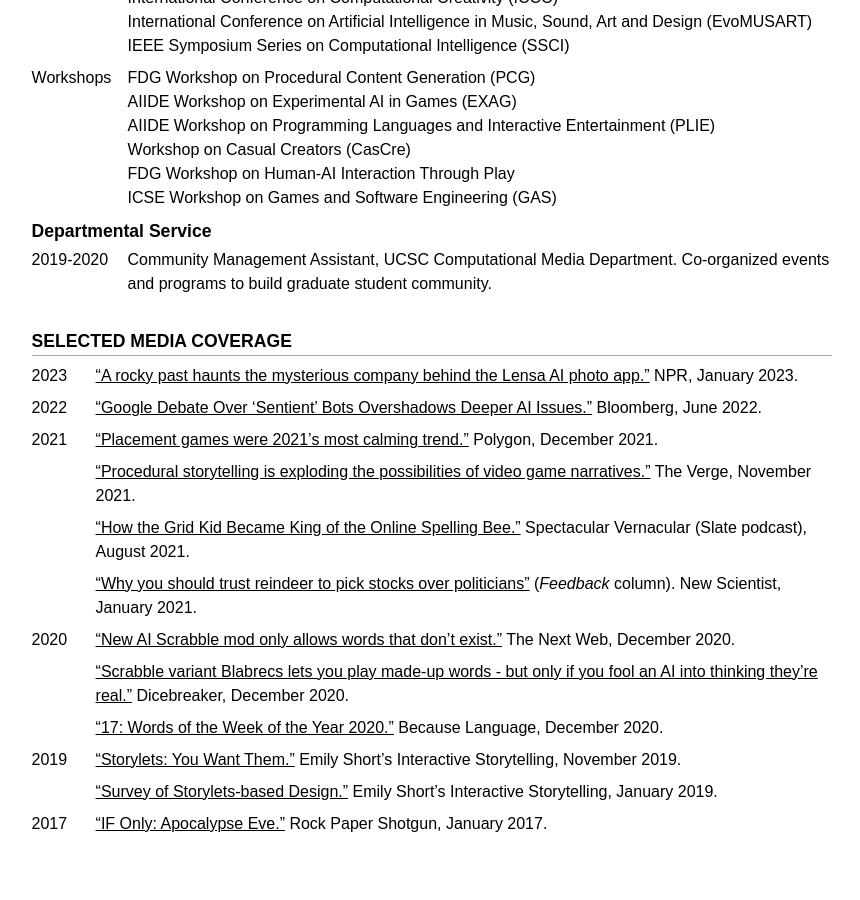
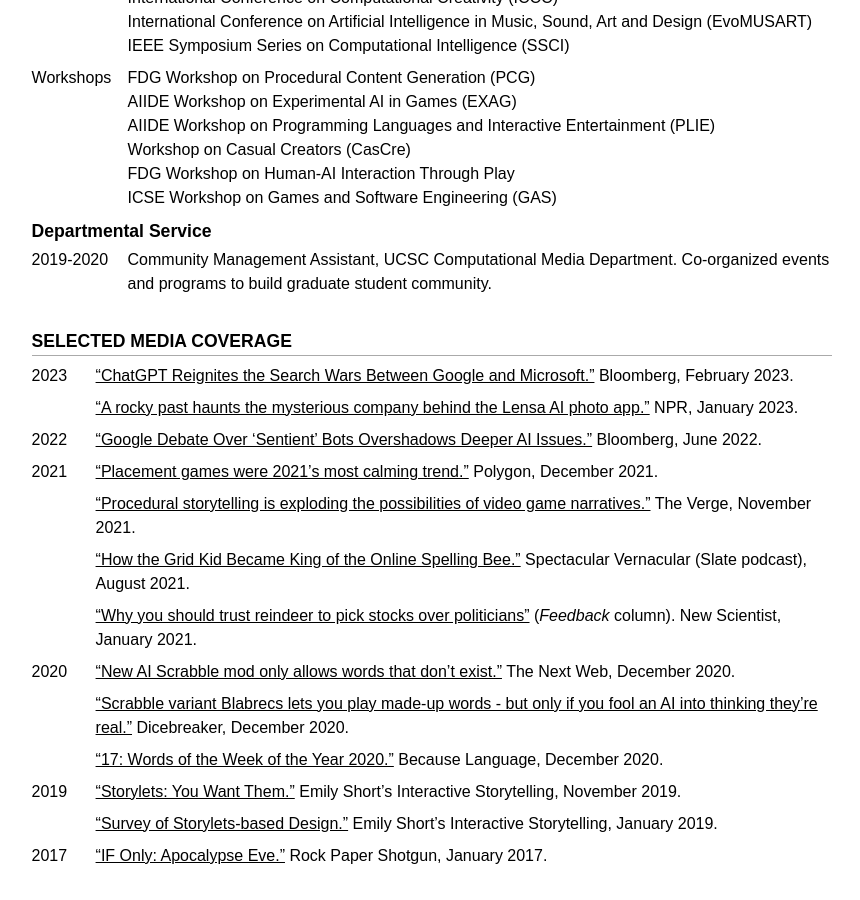
Before and after one commit to mkremins/mkremins.github.io, a Jekyll site: the page built from cv/index.html, in a window 1280 px wide and 900 px high, scrolled down 9294 px. Shown: the whole window, without its empty margins (208-1068 px from the left). Built offline with Jekyll 4.4.1, drawn with Linux system fonts in a browser that asks for light colours; some web fonts are replaced; before the commit the page ends 10162 px from its top, so only the background shows below that.

Commit message:
Add Feb 2023 Bloomberg article to media coverage

```diff
--- a/cv/index.html
+++ b/cv/index.html
@@ -492,6 +492,10 @@ layout: null
       <h2>Selected Media Coverage</h2>
       <div class="dated-entry">
         <div class="dated-date">2023</div>
+        <div class="dated-content"><a href="https://www.bloomberg.com/news/newsletters/2023-02-08/chatgpt-reignites-search-competition-microsoft-bing-vs-google-bard">“ChatGPT Reignites the Search Wars Between Google and Microsoft.”</a> Bloomberg, February 2023.</div>
+      </div>
+      <div class="dated-entry">
+        <div class="dated-date"></div>
         <div class="dated-content"><a href="https://www.npr.org/2023/01/20/1147977527/lensa-ai-artificial-intelligence-photo-app-portraits-prisma">“A rocky past haunts the mysterious company behind the Lensa AI photo app.”</a> NPR, January 2023.</div>
       </div>
       <div class="dated-entry">
```
